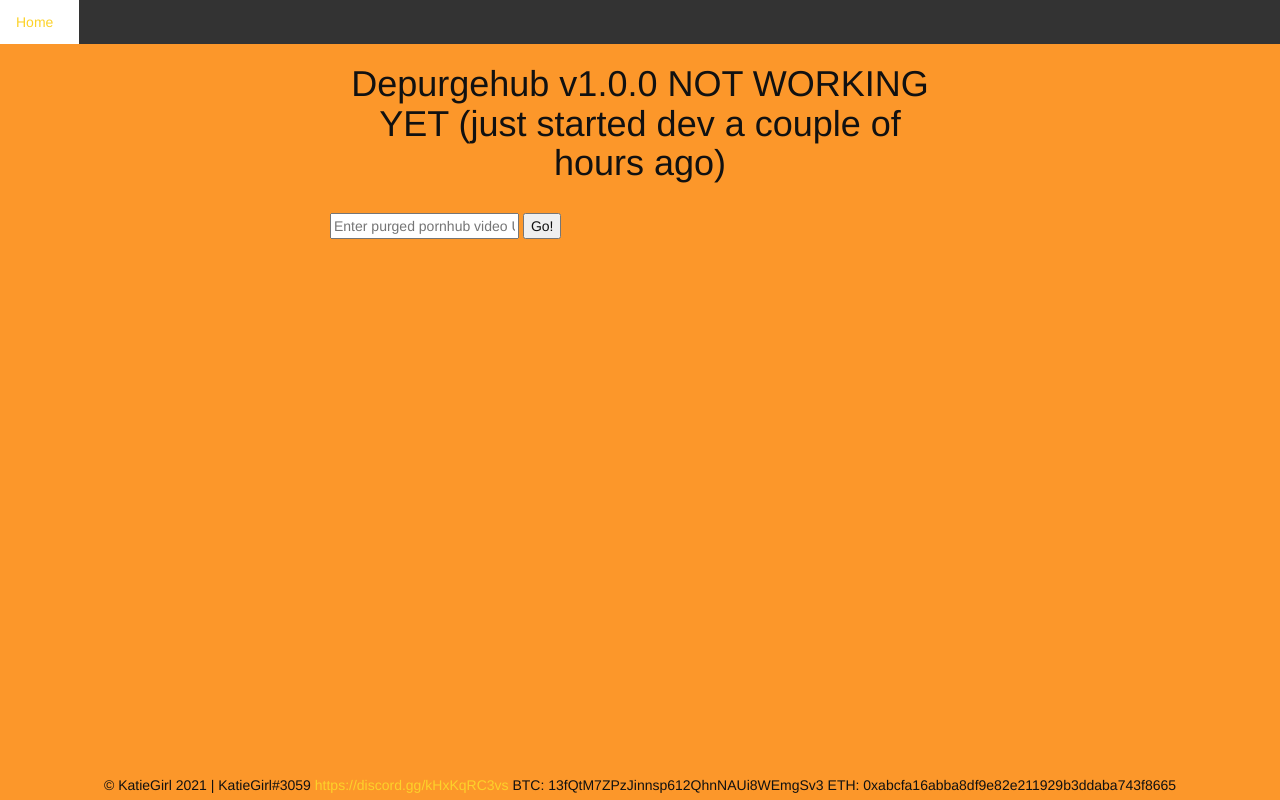
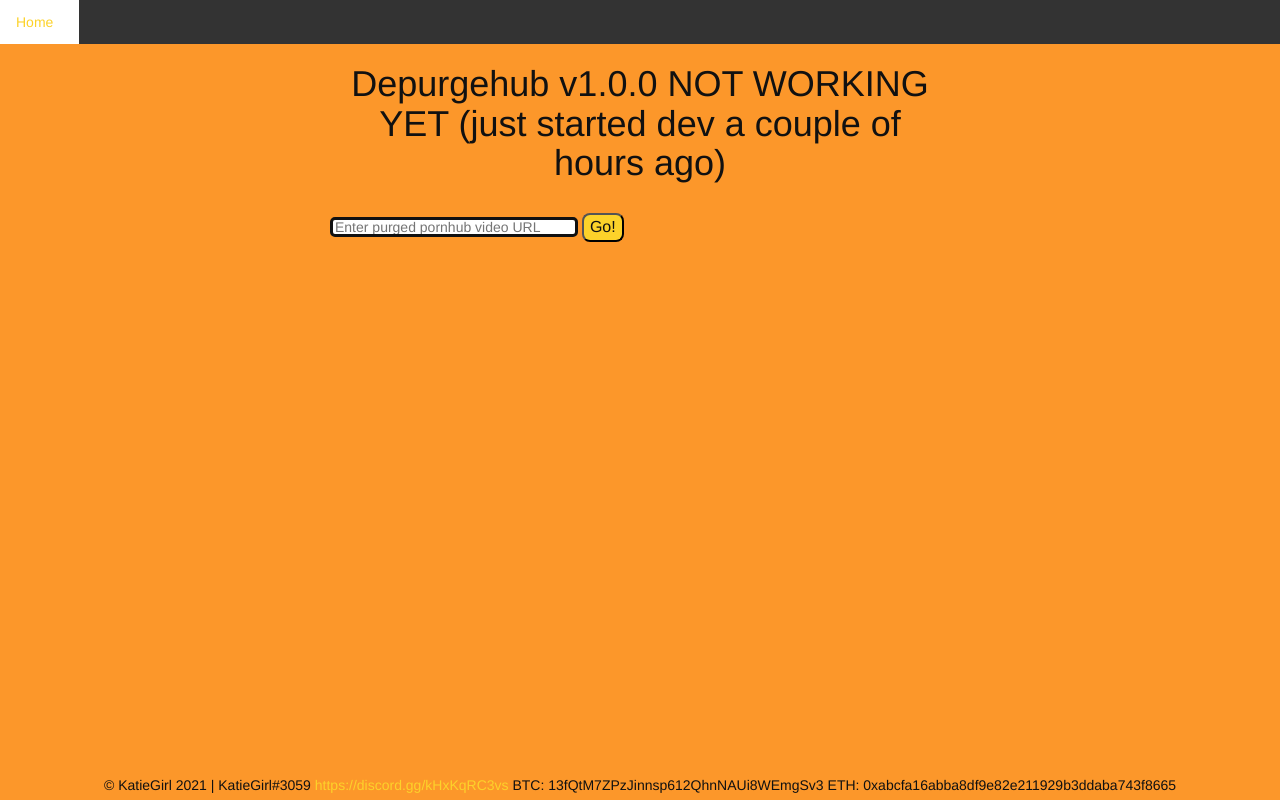
Before and after one commit to depurgehub/depurgehub.github.io, a plain HTML site: page index.html in a window 1280 px wide. Drawn offline with nearby package versions, Linux system fonts and the light colour scheme.

Commit message:
Update style.css

```diff
--- a/css/style.css
+++ b/css/style.css
@@ -4,6 +4,19 @@
    bottom: 5px;
    width: 100%;
    text-align: center;
+}
+
+input[type=text] {
+  width: 40%;
+  height: 20px;
+  border: 3px solid #111111;
+  border-radius: 5px;
+}
+
+button {
+  border-radius: 8px;
+  font-size: 16px;
+  background-color: #fcd22a;
 }
 
 body {
```
